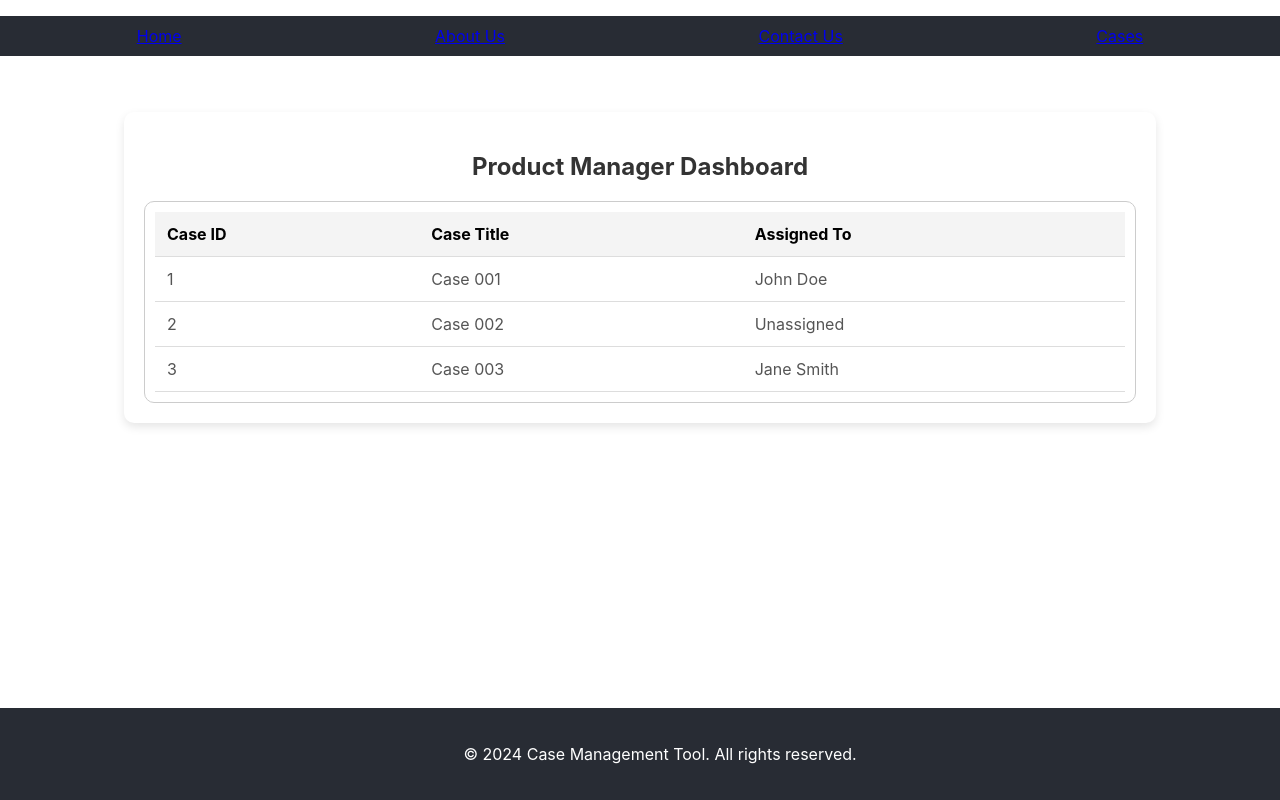
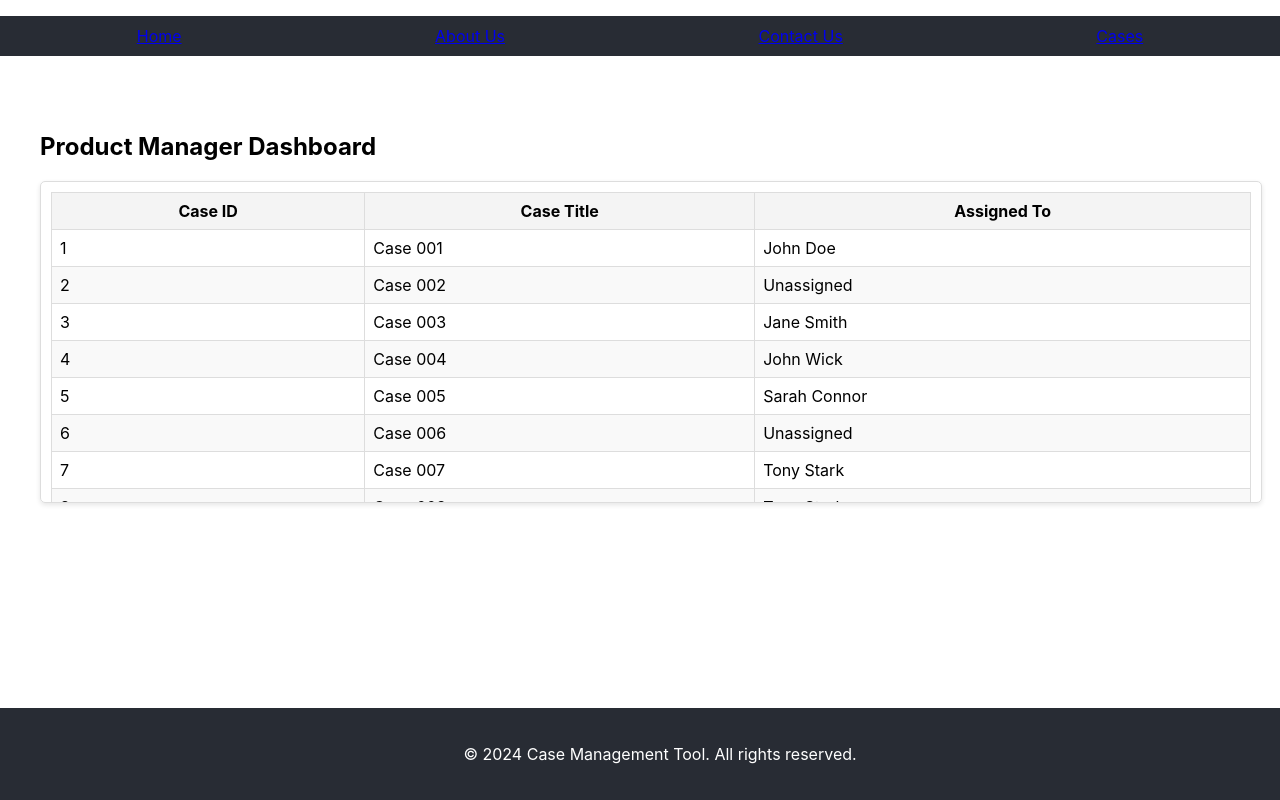
Before and after one commit to anumakramm/case-management-tool, a React (Create React App) app in the folder frontend/: page / in a window 1280 px wide. Built offline with nearby package versions, Linux system fonts and the light colour scheme.

Commit message:
Added Scrollaability to cases list

```diff
--- a/frontend/src/components/ProductManagerDashboard.css
+++ b/frontend/src/components/ProductManagerDashboard.css
@@ -1,64 +1,34 @@
-/* Container for the dashboard */
+/* ProductManagerDashboard.css */
 .dashboard-container {
-    width: 80%;
-    margin: 20px auto;
-    background-color: white;
     padding: 20px;
-    box-shadow: 0 4px 10px rgba(0, 0, 0, 0.1);
-    border-radius: 10px;
   }
 
-  /* Title styling */
-  .dashboard-title {
-    font-size: 24px;
-    text-align: center;
-    margin-bottom: 20px;
-    color: #333;
-  }
-
-  /* Scrollable container for the cases */
-  .scrollable-container {
-    max-height: 300px;
-    overflow-y: auto;
-    border: 1px solid #ccc;
-    border-radius: 10px;
+  .scrollable-table-container {
+    width: 100%;
+    height: 300px; /* Define a fixed height for the scrollable container */
+    overflow-y: auto; /* Enable vertical scrolling */
+    border: 1px solid #ddd;
+    border-radius: 5px;
+    box-shadow: 0 2px 5px rgba(0, 0, 0, 0.1);
     padding: 10px;
   }
 
-  /* Table styling */
-  .case-table {
+  table {
     width: 100%;
     border-collapse: collapse;
   }
 
-  .case-table th, .case-table td {
-    padding: 12px;
-    text-align: left;
-    border-bottom: 1px solid #ddd;
+  thead th {
+    background-color: #f4f4f4;
+    border: 1px solid #ddd;
+    padding: 8px;
   }
 
-  .case-table th {
-    background-color: #f4f4f4;
-    position: sticky;
-    top: 0;
-    z-index: 1;
+  tbody td {
+    border: 1px solid #ddd;
+    padding: 8px;
   }
 
-  .case-table tr:hover {
+  tbody tr:nth-child(even) {
     background-color: #f9f9f9;
   }
-
-  .case-table td {
-    color: #555;
-  }
-
-  /* Responsive behavior */
-  @media (max-width: 768px) {
-    .dashboard-container {
-      width: 95%;
-    }
-
-    .dashboard-title {
-      font-size: 20px;
-    }
-  }
--- a/frontend/src/components/ProductManagerDashboard.js
+++ b/frontend/src/components/ProductManagerDashboard.js
@@ -1,20 +1,27 @@
 import React, { useState } from 'react';
-import './ProductManagerDashboard.css'; // External CSS for styling
+import './ProductManagerDashboard.css'; // Make sure this line is present
 
 const ProductManagerDashboard = () => {
-  // Sample data to display the cases
   const [cases, setCases] = useState([
     { id: 1, title: "Case 001", assignedTo: "John Doe" },
-    { id: 2, title: "Case 002", assignedTo: null },  // Not yet assigned
+    { id: 2, title: "Case 002", assignedTo: null },
     { id: 3, title: "Case 003", assignedTo: "Jane Smith" },
-    // Add more cases as needed
+    { id: 4, title: "Case 004", assignedTo: "John Wick" }, // More cases for scrolling
+    { id: 5, title: "Case 005", assignedTo: "Sarah Connor" },
+    { id: 6, title: "Case 006", assignedTo: "Unassigned" },
+    { id: 7, title: "Case 007", assignedTo: "Tony Stark" },
+    { id: 8, title: "Case 008", assignedTo: "Tony Stark" },
+    { id: 9, title: "Case 009", assignedTo: "Tony Stark" },
+    { id: 10, title: "Case 010", assignedTo: "Tony Stark" },
+    { id: 11, title: "Case 011", assignedTo: "Tony Stark" },
+    { id: 12, title: "Case 012", assignedTo: "Tony Stark" },
   ]);
 
   return (
     <div className="dashboard-container">
-      <h2 className="dashboard-title">Product Manager Dashboard</h2>
-      <div className="scrollable-container">
-        <table className="case-table">
+      <h2>Product Manager Dashboard</h2>
+      <div className="scrollable-table-container">
+        <table>
           <thead>
             <tr>
               <th>Case ID</th>
```
